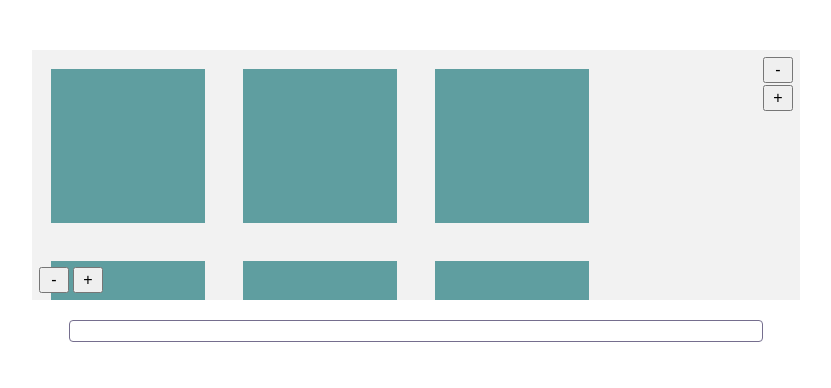
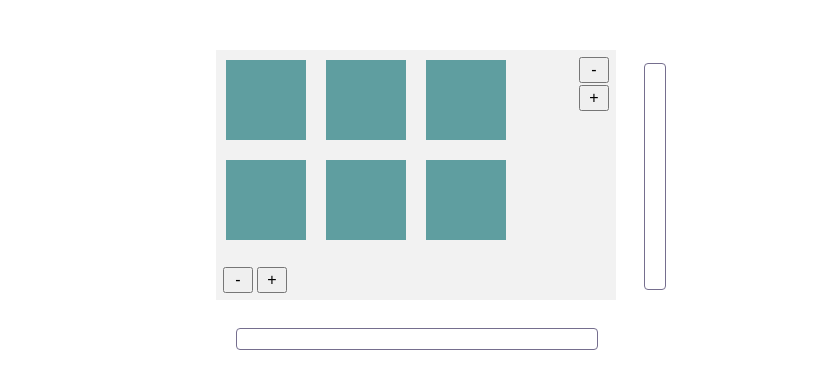
Before and after one commit to toltec83/react_detached_scrollbar, a React (Create React App) app: page / in a window 1280 px wide. Shown: the top 388 px of the page, without its empty margins (224-1055 px from the left). Built offline with nearby package versions, Linux system fonts and the light colour scheme.

Commit message:
scrollbars positioning

```diff
--- a/src/App.module.css
+++ b/src/App.module.css
@@ -2,6 +2,7 @@
   width: 60%;
   margin: 50px auto;
   position: relative;
+  max-width: 400px;
 }
 
 .content_outer {
--- a/src/components/Scrollbar.module.css
+++ b/src/components/Scrollbar.module.css
@@ -3,9 +3,11 @@
   border: solid 1px #756e8e;
   border-radius: 4px;
   background-color: #fff;
-  position: relative;
+  position: absolute;
+  bottom:-50px;
   height: 20px;
   margin: auto;
+  left:5%;
 }
 
 .scrollbar.horizontal .track {
@@ -25,14 +27,13 @@
 
 .scrollbar.vertical {
   position: absolute;
-  height: 100%;
+  height: 90%;
   border: solid 1px #756e8e;
   border-radius: 4px;
   background-color: #fff;
-  position: relative;
   width: 20px;
-  right: -100px;
-  top:0px;
+  right: -50px;
+  top:5%;
 }
 
 .scrollbar.vertical .track {
```
